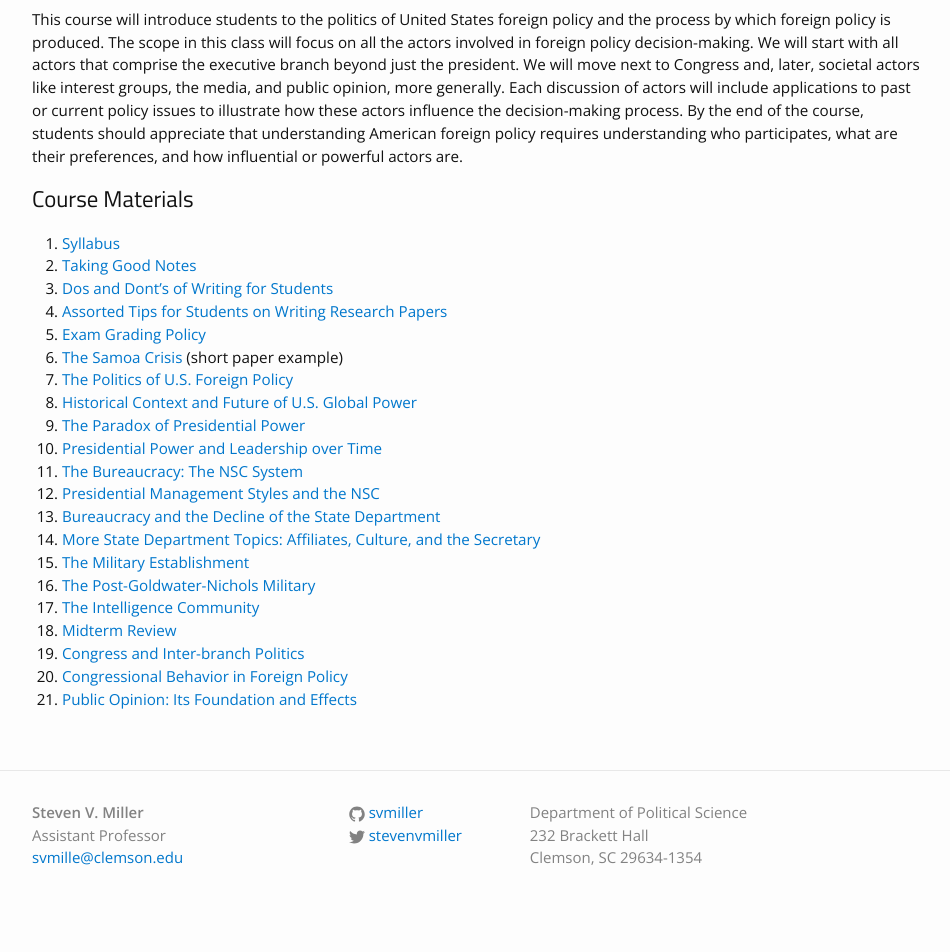
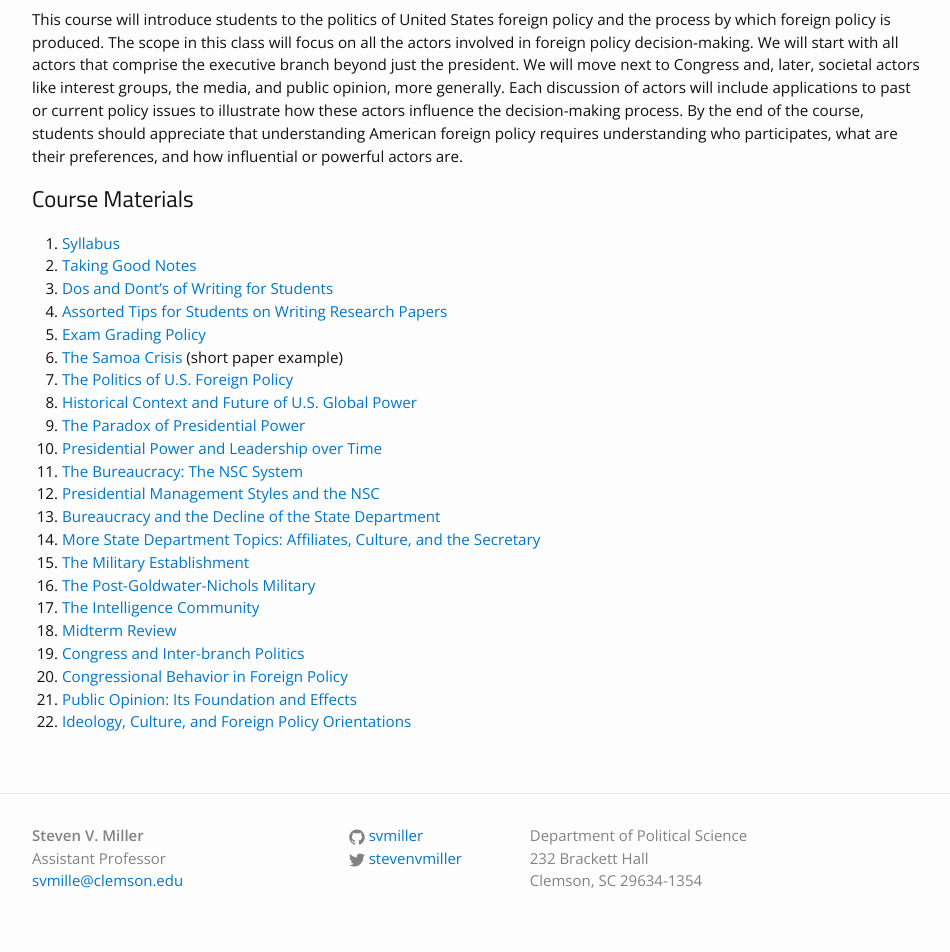
Before and after one commit to svmiller/svmiller.github.io, a Jekyll site: the page built from teaching/posc-3630.md, in a window 1280 px wide. Shown: the part 488-1440 px from the top of the page, without its empty margins (163-1113 px from the left). Built offline with Jekyll 4.4.1, drawn with Linux system fonts in a browser that asks for light colours; some web fonts are replaced; before the commit the page ends 1417 px from its top, so only the background shows below that.

Commit message:
add lectures from 03.10.2016

```diff
--- a/teaching/posc-3630.md
+++ b/teaching/posc-3630.md
@@ -31,3 +31,4 @@ This course will introduce students to the politics of United States foreign pol
 19. [Congress and Inter-branch Politics](https://www.dropbox.com/s/st7q30lofreavlu/posc3630-lecture-congress-1.pdf?dl=0)
 20. [Congressional Behavior in Foreign Policy](https://www.dropbox.com/s/p2mcohei44u338b/posc3630-lecture-congress-2.pdf?dl=0)
 21. [Public Opinion: Its Foundation and Effects](https://www.dropbox.com/s/ku6feaon9wj42dr/posc3630-lecture-public-opinion-1.pdf?dl=0)
+22. [Ideology, Culture, and Foreign Policy Orientations](https://www.dropbox.com/s/u55tahne8hj07hg/posc3630-lecture-public-opinion-2.pdf?dl=0)
```
Also changed, not shown: teaching/posc-3410.md (+1 -0 lines).
